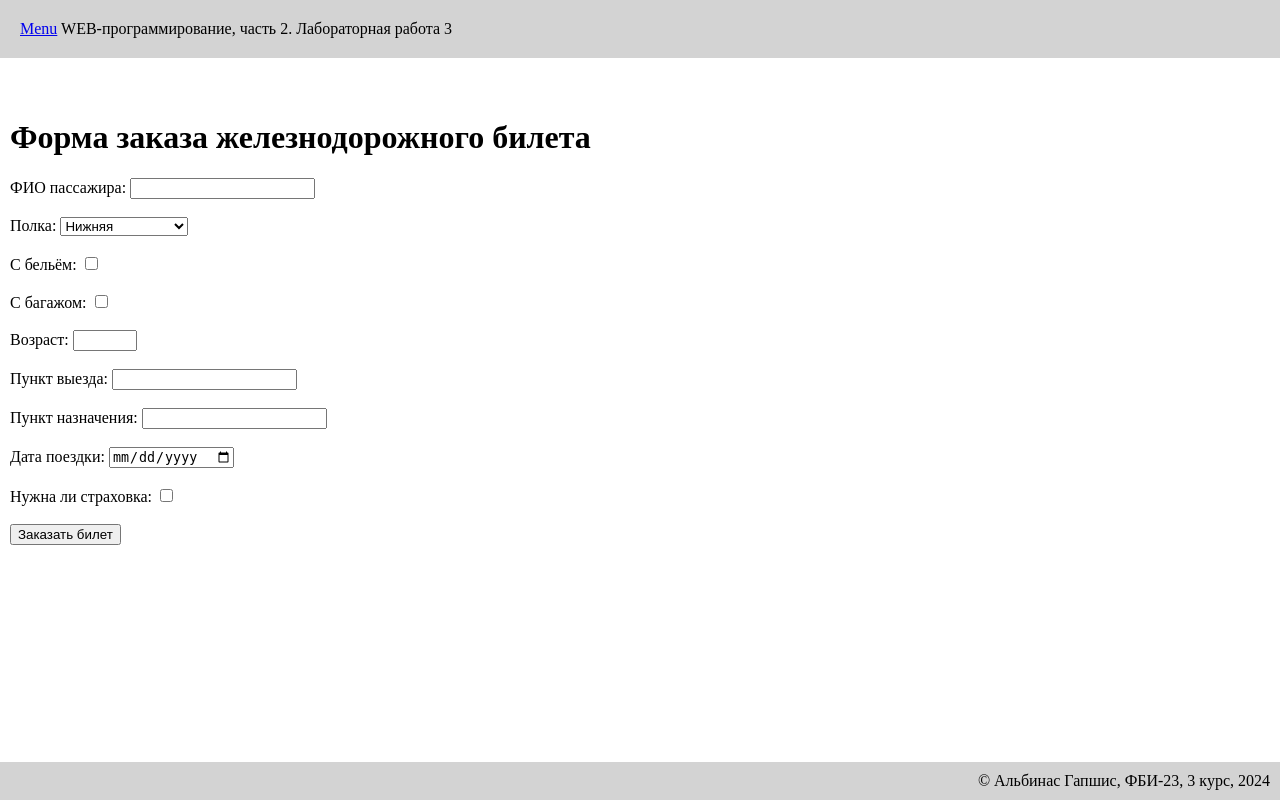
After one commit to gapshis17/Web_2_gapshis, a Flask app: page /lab3/ticket_form in a window 1280 px wide. The commit adds this page. Run offline with Flask 3, Linux system fonts and the light colour scheme.

Commit message:
Железнодорожный билет

```diff
--- a/lab3.py
+++ b/lab3.py
@@ -111,3 +111,51 @@ def settings():
                                         font_size=font_size,
                                         text_align=text_align))
     return resp
+
+
+@lab3.route('/lab3/ticket_form')
+def ticket_form():
+    return render_template('lab3/ticket_form.html')
+
+
+@lab3.route('/lab3/ticket', methods=['POST'])
+def ticket():
+    # Получаем данные из формы
+    fio = request.form.get('fio')
+    shelf = request.form.get('shelf')
+    bed = request.form.get('bed') == 'on'
+    luggage = request.form.get('luggage') == 'on'
+    age = int(request.form.get('age'))
+    departure = request.form.get('departure')
+    destination = request.form.get('destination')
+    date = request.form.get('date')
+    insurance = request.form.get('insurance') == 'on'
+
+    # Проверка полей
+    if not all([fio, shelf, age, departure, destination, date]):
+        flash("Все поля должны быть заполнены")
+        return redirect(url_for('lab3.ticket_form'))
+
+    if not (1 <= age <= 120):
+        flash("Возраст должен быть от 1 до 120 лет")
+        return redirect(url_for('lab3.ticket_form'))
+
+    # Рассчет стоимости
+    price = 1000 if age >= 18 else 700  # Взрослый или детский билет
+
+    if shelf in ["нижняя", "нижняя боковая"]:
+        price += 100
+    if bed:
+        price += 75
+    if luggage:
+        price += 250
+    if insurance:
+        price += 150
+
+    ticket_type = "Детский билет" if age < 18 else "Взрослый билет"
+
+    return render_template('lab3/ticket.html', fio=fio, shelf=shelf,
+                           bed=bed, luggage=luggage, age=age,
+                           departure=departure, destination=destination,
+                           date=date, insurance=insurance, price=price,
+                           ticket_type=ticket_type)
--- a/templates/lab3/lab3.html
+++ b/templates/lab3/lab3.html
@@ -26,5 +26,9 @@
         <li>
             <a href= "/lab3/settings" > Настройки</a>
         </li>
+        <li>
+            <a href="/lab3/ticket_form"> Заказ железнодорожного билета</a>
+        </li>
+
     </ol>
 {% endblock %}
--- /dev/null
+++ b/templates/lab3/ticket_form.html
@@ -0,0 +1,42 @@
+{% extends "base.html" %}
+
+{% block lab %}Лабораторная работа 3{% endblock %}
+
+{% block main %}
+    <h1>Форма заказа железнодорожного билета</h1>
+    <form action="/lab3/ticket" method="post">
+        <label for="fio">ФИО пассажира:</label>
+        <input type="text" id="fio" name="fio" required><br><br>
+
+        <label for="shelf">Полка:</label>
+        <select id="shelf" name="shelf" required>
+            <option value="нижняя">Нижняя</option>
+            <option value="верхняя">Верхняя</option>
+            <option value="верхняя боковая">Верхняя боковая</option>
+            <option value="нижняя боковая">Нижняя боковая</option>
+        </select><br><br>
+
+        <label for="bed">С бельём:</label>
+        <input type="checkbox" id="bed" name="bed"><br><br>
+
+        <label for="luggage">С багажом:</label>
+        <input type="checkbox" id="luggage" name="luggage"><br><br>
+
+        <label for="age">Возраст:</label>
+        <input type="number" id="age" name="age" required min="1" max="120"><br><br>
+
+        <label for="departure">Пункт выезда:</label>
+        <input type="text" id="departure" name="departure" required><br><br>
+
+        <label for="destination">Пункт назначения:</label>
+        <input type="text" id="destination" name="destination" required><br><br>
+
+        <label for="date">Дата поездки:</label>
+        <input type="date" id="date" name="date" required><br><br>
+
+        <label for="insurance">Нужна ли страховка:</label>
+        <input type="checkbox" id="insurance" name="insurance"><br><br>
+
+        <input type="submit" value="Заказать билет">
+    </form>
+{% endblock %}
```
Also changed, not shown: templates/lab3/ticket.html (added, +18 -0 lines).
